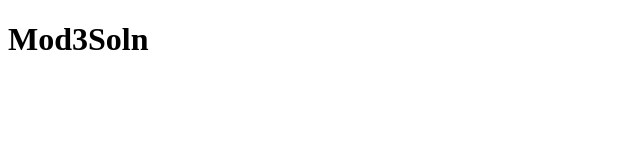
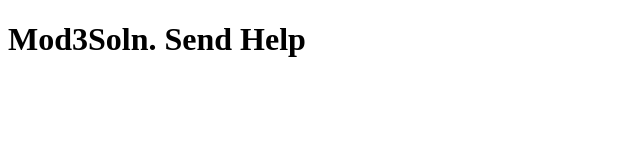
Before and after one commit to thanhvynguyen/for-coursera, a plain HTML site: page mod3-soln/mod3soln:index.html in a window 1280 px wide. Shown: the whole page, without its empty margins (0-640 px from the left). Drawn offline with Linux system fonts and the light colour scheme.

Commit message:
please work

```diff
--- a/mod3-soln/mod3soln:index.html
+++ b/mod3-soln/mod3soln:index.html
@@ -4,6 +4,6 @@
 	<title>Module 3 Coding Assignment</title>
 </head>
 <body>
-<h1>Mod3Soln</h1>
+<h1>Mod3Soln. Send Help</h1>
 </body>
 </html>
```
